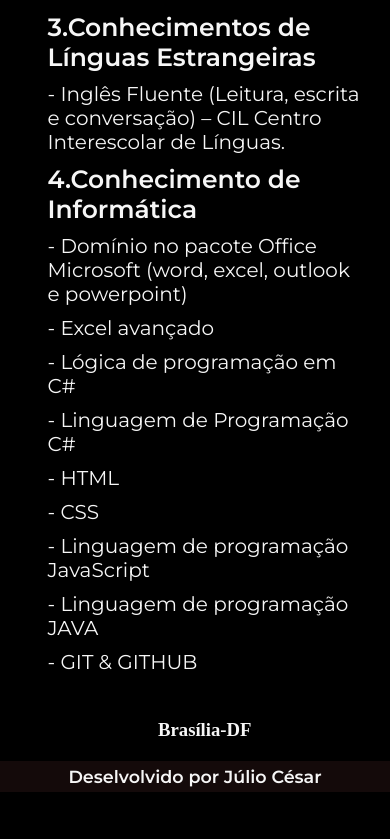
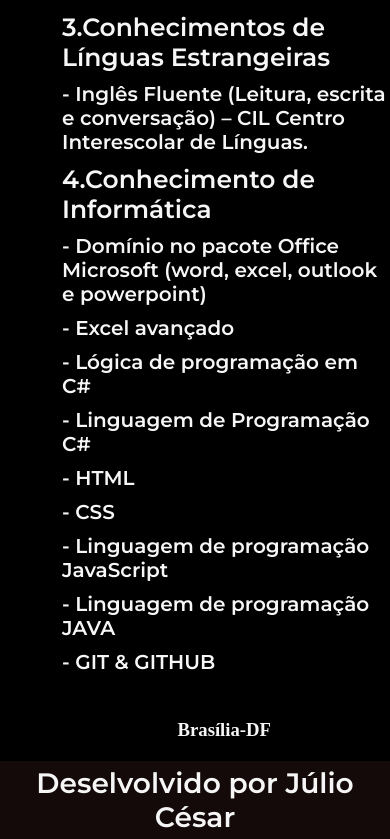
Before and after one commit to JulioCAPinheiro/CursoDeFormacaoAlura_Front_End, a plain HTML site: page Curriculo.html in a window 390 px wide. Shown: the part 1065-1904 px from the top of the page. Before the commit the page ends 1857 px from the top, so only its background shows below. Drawn offline with nearby package versions, Linux system fonts and the light colour scheme.

Commit message:
Corrijindo responsividade

```diff
--- a/CSS/curriculo.css
+++ b/CSS/curriculo.css
@@ -1,6 +1,3 @@
-@import url('https://fonts.googleapis.com/css2?family=Krona+One&display=swap');
-
-@import url('https://fonts.googleapis.com/css2?family=Krona+One&family=Montserrat&display=swap');
 
 @import url('https://fonts.googleapis.com/css2?family=Krona+One&family=Montserrat:wght@600&display=swap');
 
@@ -45,7 +42,7 @@ body {
 
 
 .apresentacao {
-    padding: 3% 15% 0 20%;
+    padding: 3% 15% 0 30%;
     display: flex;
     align-items: center;
     justify-content: space-between;
@@ -102,7 +99,7 @@ body {
     padding: 28px;
     text-align: center;
     font-family: 'Montserrat', sans-serif;
-    font-size: 15px;
+    font-size: 1.5rem;
 }
 
 @media (max-width: 480px){
```
